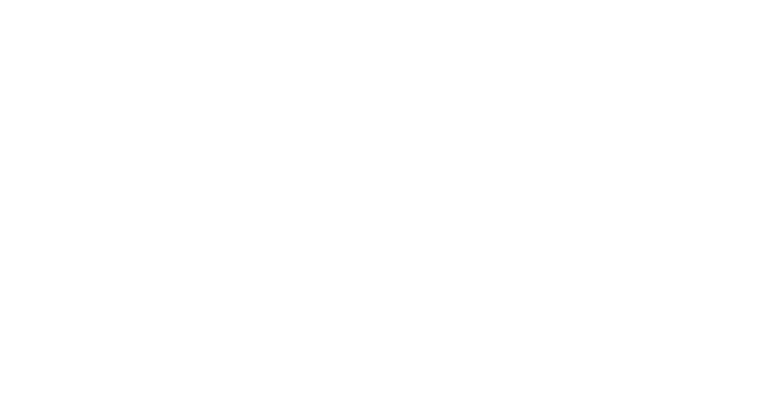
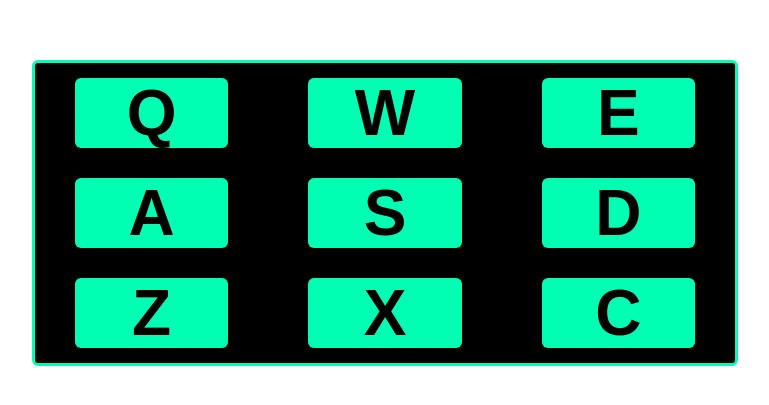
Before and after one commit to ajhernandez95/Beat-Machine, a React (Create React App) app: page / in a window 1280 px wide. Shown: the part 187-592 px from the top of the page, without its empty margins (255-1024 px from the left). Built offline with nearby package versions, Linux system fonts and the light colour scheme.

Commit message:
Almost finished pad layout

```diff
--- a/src/App.css
+++ b/src/App.css
@@ -1,7 +1,58 @@
+* {
+  margin: 0;
+  padding: 0;
+}
+
+html {
+  display: flex;
+  justify-content: center;
+  align-items: center;
+  height: 100%;
+}
+
+
 #drum-machine {
   display: flex;
-  width: 100%;
-  height: 100vh;
+  flex-direction: column;
+  justify-content: space-around;
+  flex-wrap: wrap;
+  width: 700px;
+  height: 300px;
+  border-radius: 6px;
+  border: 3px solid rgb(0, 255, 179);
+  background-color: rgb(0, 0, 0);
+}
+
+
+.drum-pad {
+  display: flex;
   justify-content: center;
   align-items: center;
+  margin-left: 40px;
+  margin-right: 40px;
+  width: 50%;
+  height: 70px;
+  border-radius: 6px;
+  background-color: rgb(0, 255, 179);
 }
+
+
+
+.row-one {
+  display: flex;
+
+}
+
+.row-two {
+  display: flex;
+
+}
+
+.row-three {
+  display: flex;
+
+}
+
+h1 {
+  font-size: 4em;
+}
--- a/src/App.js
+++ b/src/App.js
@@ -1,5 +1,4 @@
 import React, { Component } from 'react';
-import logo from './logo.svg';
 import './App.css';
 
 class App extends Component {
@@ -7,7 +6,23 @@
     return (
       <div id="drum-machine">
 
+      <div class='row-one'>
+      <div class="drum-pad" id=""><h1>Q</h1></div>
+      <div class="drum-pad" id=""><h1>W</h1></div>
+      <div class="drum-pad" id=""><h1>E</h1></div>
       </div>
+      <div class='row-two'>
+      <div class="drum-pad" id=""><h1>A</h1></div>
+      <div class="drum-pad" id=""><h1>S</h1></div>
+      <div class="drum-pad" id=""><h1>D</h1></div>
+      </div>
+      <div class='row-three'>
+      <div class="drum-pad" id=""><h1>Z</h1></div>
+      <div class="drum-pad" id=""><h1>X</h1></div>
+      <div class="drum-pad" id=""><h1>C</h1></div>
+      </div>
+      </div>
+
     );
   }
 }
```
